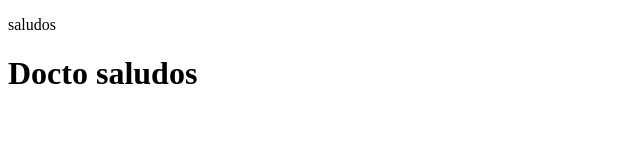
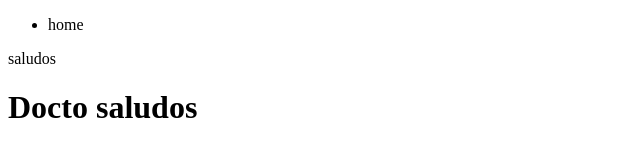
Before and after one commit to EZunigaF/ocultouna, a plain HTML site: page index.html in a window 1280 px wide. Shown: the whole page, without its empty margins (0-640 px from the left). Drawn offline with Linux system fonts and the light colour scheme.

Commit message:
cambio nav

```diff
--- a/index.html
+++ b/index.html
@@ -2,6 +2,15 @@
 <head>
 
 </head>
+<header>
+    <nav>
+        <ul>
+            <li>
+                home
+            </li>
+        </ul>
+    </nav>
+</header>
 <body>
     <p> saludos</p>
     <h1>Docto saludos</h1>
```
